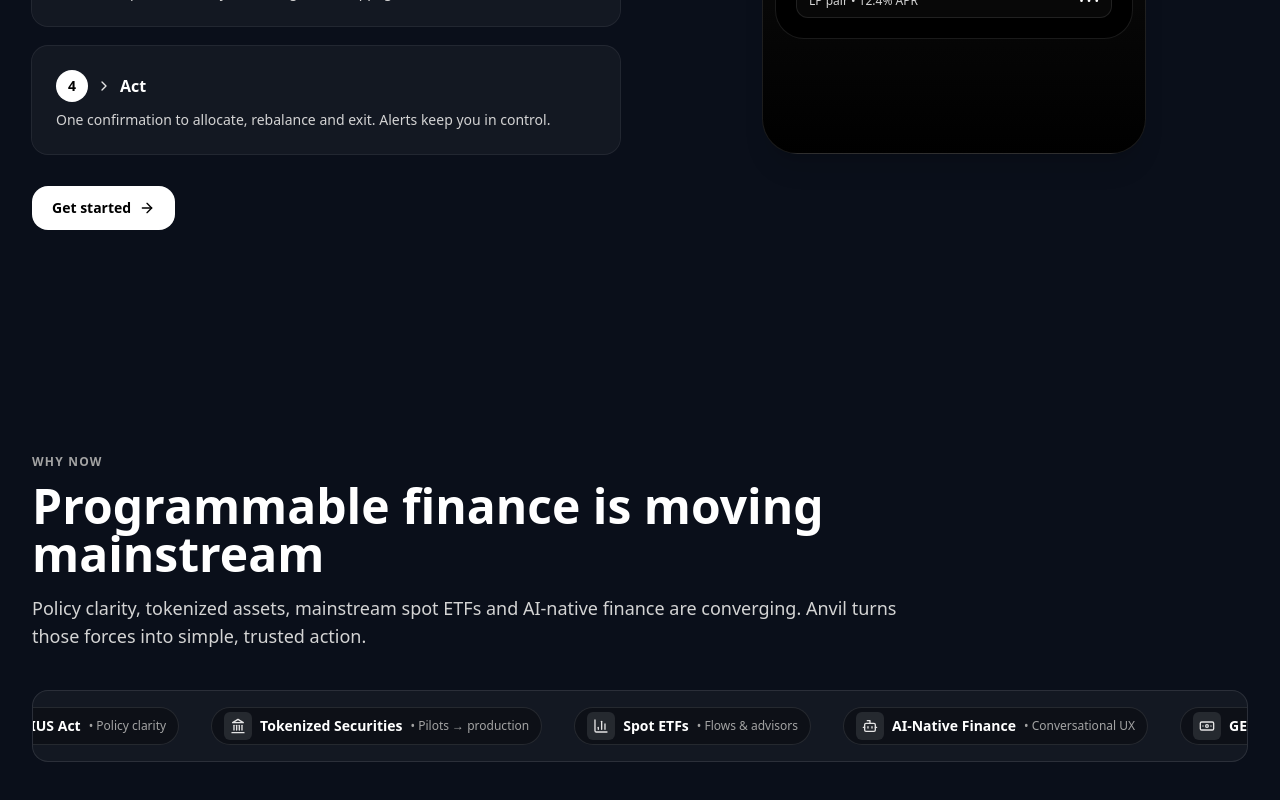
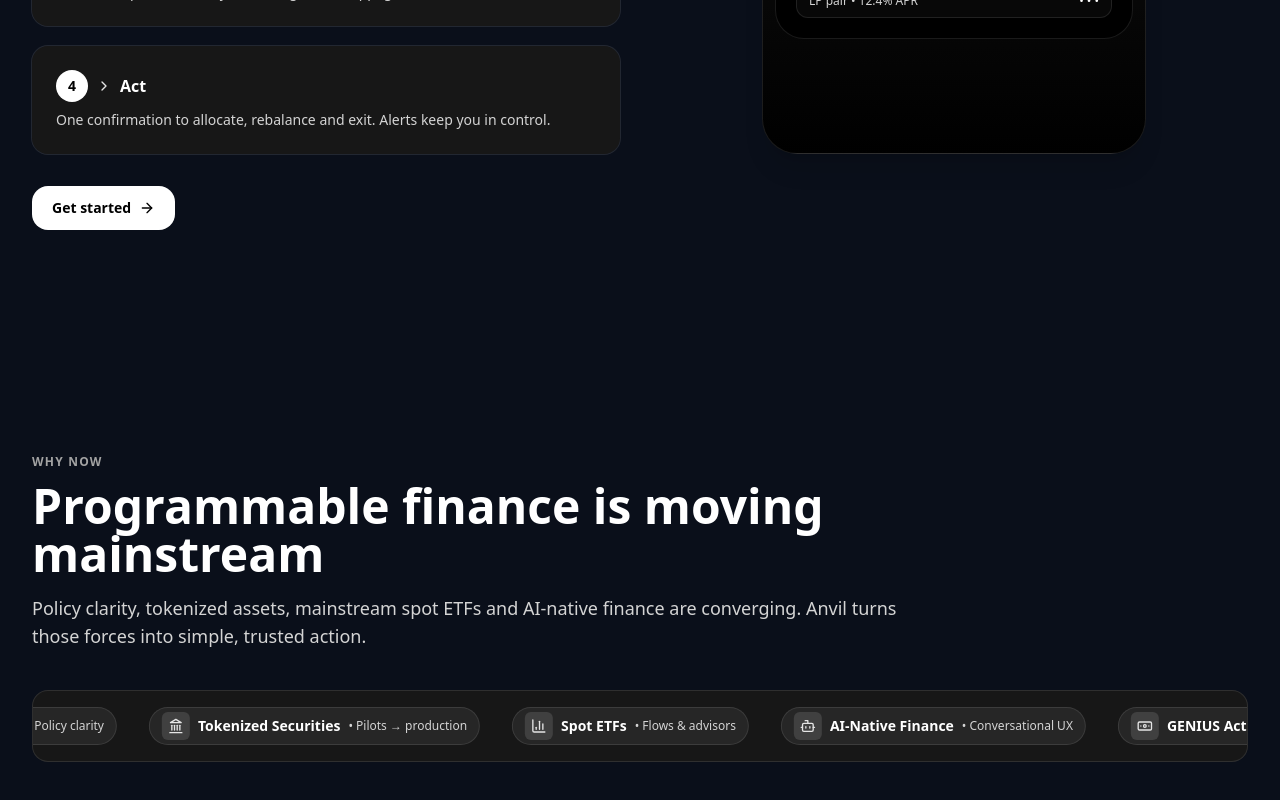
Before and after one commit to Maxitj/anvil-landing, a React (Vite) app in the folder anvil-landing/: page / in a window 1280 px wide. Shown: the part 2472-3272 px from the top of the page. Built offline with nearby package versions, Linux system fonts and the light colour scheme.

Commit message:
Update App.jsx

```diff
--- a/anvil-landing/src/App.jsx
+++ b/anvil-landing/src/App.jsx
@@ -152,10 +152,11 @@ const PhoneMock = () => (
 );
 
 /* --------------- Ticker (Why now) --------------- */
-const Ticker = ({ items, duration = 45 }) => {
+/* -> made fully opaque gray & a bit faster */
+const Ticker = ({ items, duration = 30 }) => { // faster default
   const loop = [...items, ...items];
   return (
-    <div className="relative overflow-hidden rounded-2xl border border-white/10 bg-white/[0.04]">
+    <div className="relative overflow-hidden rounded-2xl border border-white/10 bg-neutral-900">
       <motion.div
         className="flex items-center gap-6 whitespace-nowrap py-4"
         animate={{ x: ["0%", "-50%"] }}
@@ -164,11 +165,13 @@ const Ticker = ({ items, duration = 45 }) => {
         {loop.map((it, i) => (
           <div
             key={i}
-            className="mx-1 flex items-center gap-2 rounded-full border border-white/10 bg-black/30 px-3 py-1"
+            className="mx-1 flex items-center gap-2 rounded-full border border-white/10 bg-neutral-800 px-3 py-1"
           >
-            <span className="grid h-7 w-7 place-items-center rounded-md bg-white/10">{it.icon}</span>
+            <span className="grid h-7 w-7 place-items-center rounded-md bg-neutral-700">
+              {it.icon}
+            </span>
             <span className="text-sm font-semibold text-white">{it.label}</span>
-            <span className="text-xs text-neutral-400">• {it.sub}</span>
+            <span className="text-xs text-neutral-300">• {it.sub}</span>
           </div>
         ))}
       </motion.div>
@@ -275,12 +278,7 @@ export default function ANVILLanding() {
       <div aria-hidden className="h-10 md:h-14" />
 
       {/* PRODUCT BUNDLE — 8 opaque cards; reveal once when scrolling */}
-      <Section
-        id="bundle"
-        eyebrow="The Anvil App"
-        title="Product bundle"
-        className="pt-0"
-      >
+      <Section id="bundle" eyebrow="The Anvil App" title="Product bundle" className="pt-0">
         <motion.div
           variants={gridReveal}
           initial="hidden"
@@ -313,7 +311,7 @@ export default function ANVILLanding() {
         subtitle="Wallets, venues, tokens, gas, yields—most people default to the familiar and miss DeFi’s best opportunities. Anvil turns noise into a clear, guided plan."
       />
 
-      {/* GET STARTED */}
+      {/* GET STARTED — steps cards now opaque gray */}
       <Section id="get-started" eyebrow="Getting started" title="Four simple steps">
         <div className="grid gap-10 md:grid-cols-2">
           <ol className="space-y-5">
@@ -323,7 +321,7 @@ export default function ANVILLanding() {
               { t: "Plan", d: "See a clear plan with net yield after gas and slippage. Understand trade-offs.", i: <BarChart3 className="h-4 w-4 text-neutral-200" /> },
               { t: "Act", d: "One confirmation to allocate, rebalance and exit. Alerts keep you in control.", i: <ChevronRight className="h-4 w-4 text-neutral-200" /> },
             ].map((s, i) => (
-              <li key={i} className="relative rounded-2xl bg-white/[0.04] p-6 ring-1 ring-white/10">
+              <li key={i} className="relative rounded-2xl bg-neutral-900 p-6 ring-1 ring-white/10">
                 <div className="mb-2 flex items-center gap-2 text-white">
                   <span className="grid h-8 w-8 place-items-center rounded-full bg-white text-black text-sm font-bold">
                     {i + 1}
@@ -342,14 +340,14 @@ export default function ANVILLanding() {
         </div>
       </Section>
 
-      {/* WHY NOW — ticker */}
+      {/* WHY NOW — ticker (opaque gray + faster) */}
       <Section
         id="why-now"
         eyebrow="Why now"
         title="Programmable finance is moving mainstream"
         subtitle="Policy clarity, tokenized assets, mainstream spot ETFs and AI-native finance are converging. Anvil turns those forces into simple, trusted action."
       >
-        <Ticker items={whyNowItems} duration={45} />
+        <Ticker items={whyNowItems} duration={26} />
       </Section>
 
       {/* JOIN US */}
```
